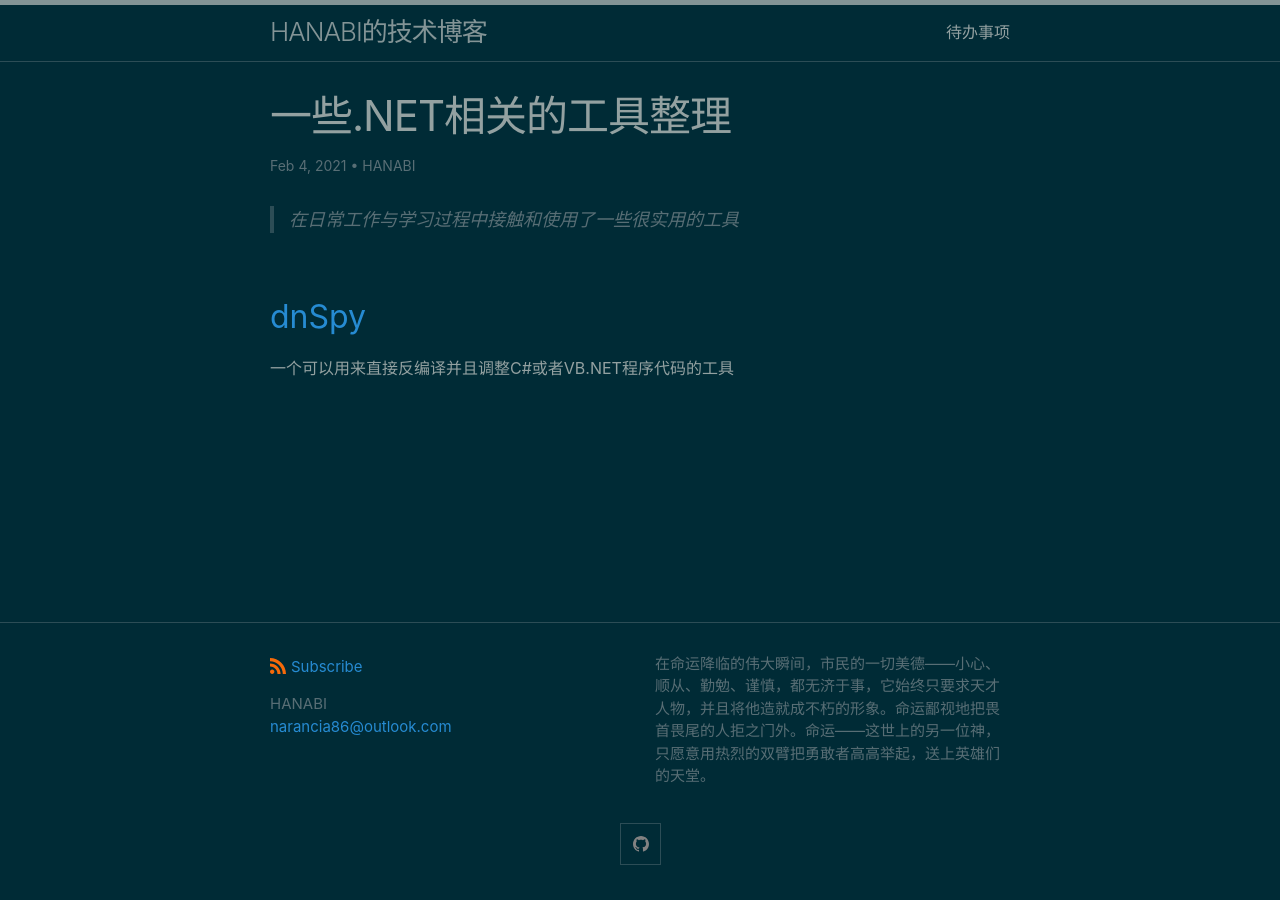
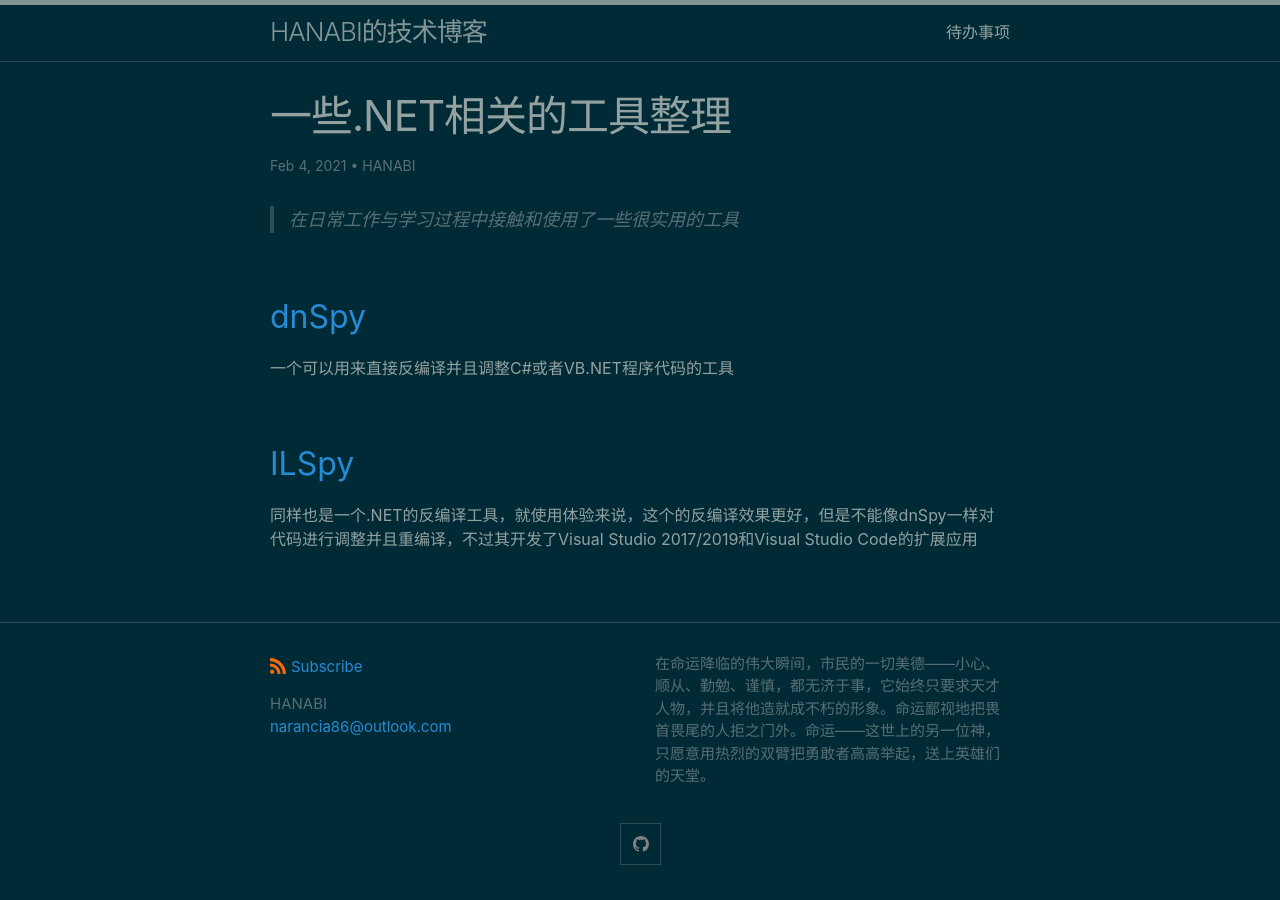
Before and after one commit to KamenRiderKuuga/kamenriderkuuga.github.io, a Jekyll site: the page built from _posts/2021-02-04-Tips-4.md, in a window 1280 px wide. Built offline with Jekyll 4.4.1, drawn with Linux system fonts in a browser that asks for light colours.

Commit message:
Update 2021-02-04-Tips-4.md

```diff
--- a/_posts/2021-02-04-Tips-4.md
+++ b/_posts/2021-02-04-Tips-4.md
@@ -12,3 +12,7 @@
 ## [dnSpy](https://github.com/dnSpy/dnSpy)
 
 一个可以用来直接反编译并且调整C#或者VB.NET程序代码的工具
+
+## [ILSpy](https://github.com/icsharpcode/ILSpy)
+
+同样也是一个.NET的反编译工具，就使用体验来说，这个的反编译效果更好，但是不能像dnSpy一样对代码进行调整并且重编译，不过其开发了Visual Studio 2017/2019和Visual Studio Code的扩展应用
```
